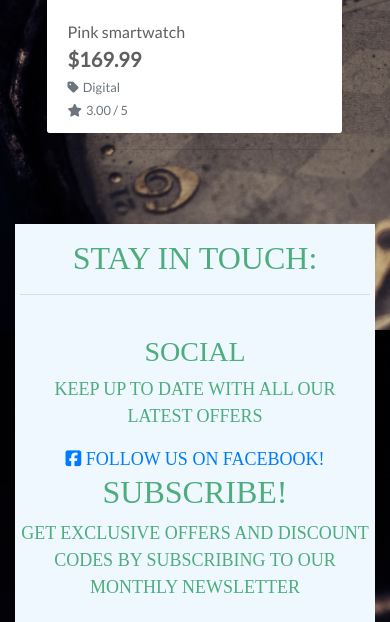
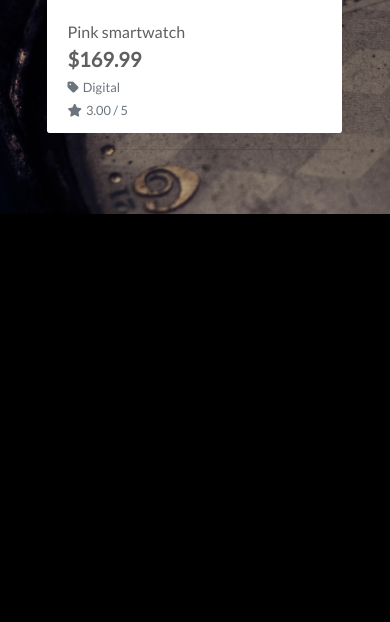
Before and after one commit to Code-Institute-Submissions/aibel-watches, a Django app: page /products/ in a window 390 px wide. Shown: the part 1358-1980 px from the top of the page. After the commit the page ends 1572 px from the top, so only its background shows below. Run offline with Django 3.2, Linux system fonts and the light colour scheme; data comes from the database, SQL or seed files in the repository; some libraries are stand-ins or nearby versions.

```diff
--- a/static/css/base.css
+++ b/static/css/base.css
@@ -322,23 +322,3 @@ a.category-badge > span.badge:hover {
         padding: .25rem .5rem !important;
     }
 }
-
-/* Footer */
-
-.footer {
-    background-color: aliceblue;
-    color: #4dad7d;
-    font-family: Merienda;
-    font-size: large;
-    text-transform: uppercase;
-    text-align: center;
-    padding: 5px;
-    padding-top: 15px;
-    margin-top: 10px;
-}
-
-.footer-par {
-    font-family: Lora;
-    font-size: medium;
-    color: #4dad7d;
-}
--- a/templates/base.html
+++ b/templates/base.html
@@ -143,31 +143,5 @@
     </script>
     {% endblock %}
 
-<!-- Footer -->
-<footer class="container-wrapper">
-    <div class="container quotes-container content-container">
-      <section class="footer">
-        <div class="row">
-          <div class="col-12 page-header mb-4">
-            <h2 class="text-uppercase">Stay in touch:</h2>
-            <hr class="block-divider block-divider--short">
-          </div>
-       </div>
-       <div class="row">
-         <div class="col-12 col-md-6">
-           <h3>Social</h3>
-           <p>Keep up to date with all our latest offers</p>
-           <a href="https://www.facebook.com/profile.php?id=100087152346208" target="_blank"><i class="fab fa-facebook-square"></i> Follow us on Facebook!</a>
-         </div>
-         <div class="col-12 col-md-6">
-           <h2>Subscribe!</h2>
-           <p>Get exclusive offers and discount codes by subscribing to our monthly newsletter</p>
-           <!-- Mailchimp signup form here -->
-         </div>
-       </div>
-     </section>
-   </div>
- </footer>
-<!-- /.footer -->
-</body>
+   </body>
 </html>
```
